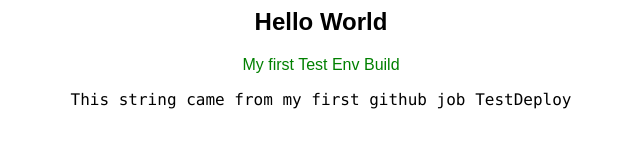
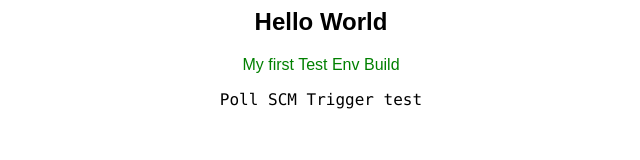
Before and after one commit to ChallengeEverything/my-jenkins-repo, a plain HTML site: page index.html in a window 1280 px wide. Shown: the whole page, without its empty margins (319-959 px from the left). Drawn offline with Linux system fonts and the light colour scheme.

Commit message:
Poll SCM Trigger test commit

```diff
--- a/index.html
+++ b/index.html
@@ -3,7 +3,7 @@
 <center>
 <h2><font face="Arial" color="black">Hello World</font></h2>
 <p><font face="Arial" color="green">My first Test Env Build</font><br>
-<p><font face="Consolas" color="black">This string came from my first github job TestDeploy</font>
+<p><font face="Consolas" color="black">Poll SCM Trigger test</font>
 </center>
 </body>
 </html>
```
